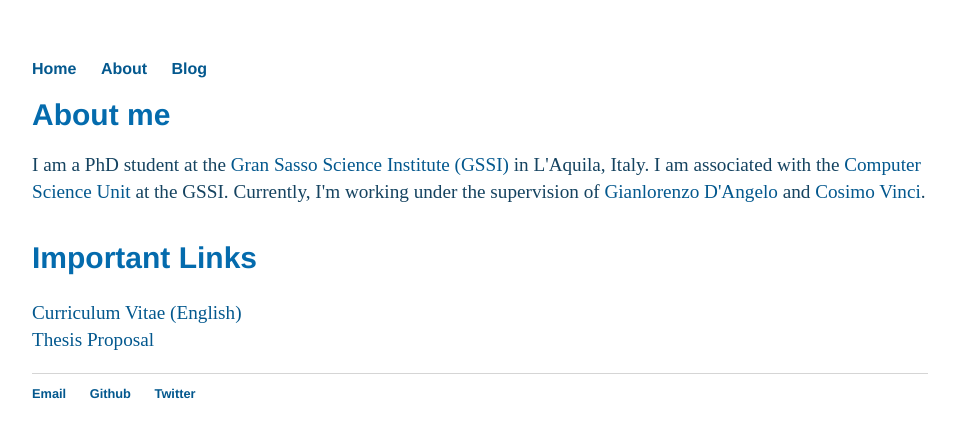
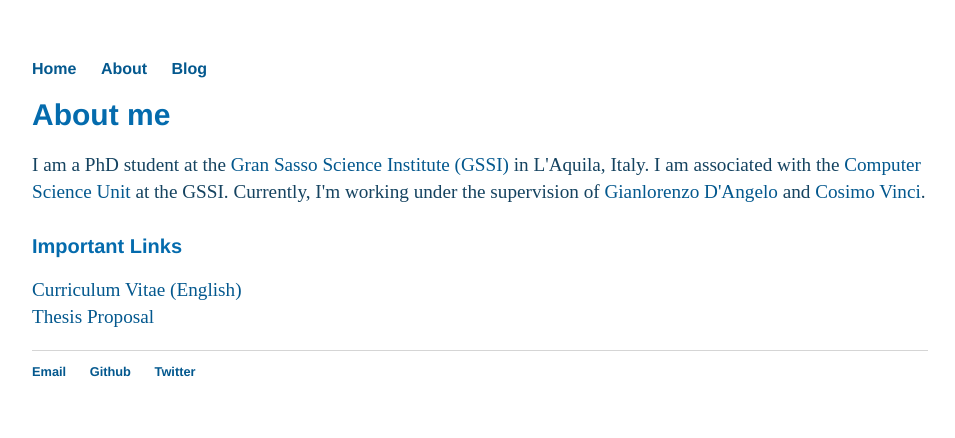
Before and after one commit to debashmitap/debashmitap.github.io, a Jekyll site: the page built from about/index.html, in a window 1280 px wide. Shown: the top 438 px of the page, without its empty margins (160-1115 px from the left). Built offline with Jekyll 4.4.1, drawn with Linux system fonts in a browser that asks for light colours.

Commit message:
Update index.html

```diff
--- a/about/index.html
+++ b/about/index.html
@@ -4,6 +4,6 @@
  <div class="about">
      <h1 style="font-size:30px;">About me</h1>
      <p>I am a PhD student at the <a href="https://www.gssi.it">Gran Sasso Science Institute (GSSI)</a> in L'Aquila, Italy. I am associated with the <a href="https://sites.google.com/gssi.it/csgssi/home?authuser=0">Computer Science Unit</a> at the GSSI. Currently, I'm working under the supervision of <a href="https://cs.gssi.it/gianlorenzo.dangelo/index.html">Gianlorenzo D'Angelo</a> and <a href="https://sites.google.com/view/cosimo-vinci">Cosimo Vinci</a>.</p>
-     <h2 style="font-size:30px;">Important Links</h2>
+     <h2 style="font-size:20px;">Important Links</h2>
      <p><a href="https://github.com/debashmitap/Resume/blob/main/Debashmita_Poddar_CV.pdf">Curriculum Vitae (English)</a><br> <a href="https://github.com/debashmitap/thesis_proposal/blob/main/Thesis-Proposal.pdf">Thesis Proposal</a></p>
  </div>
```
